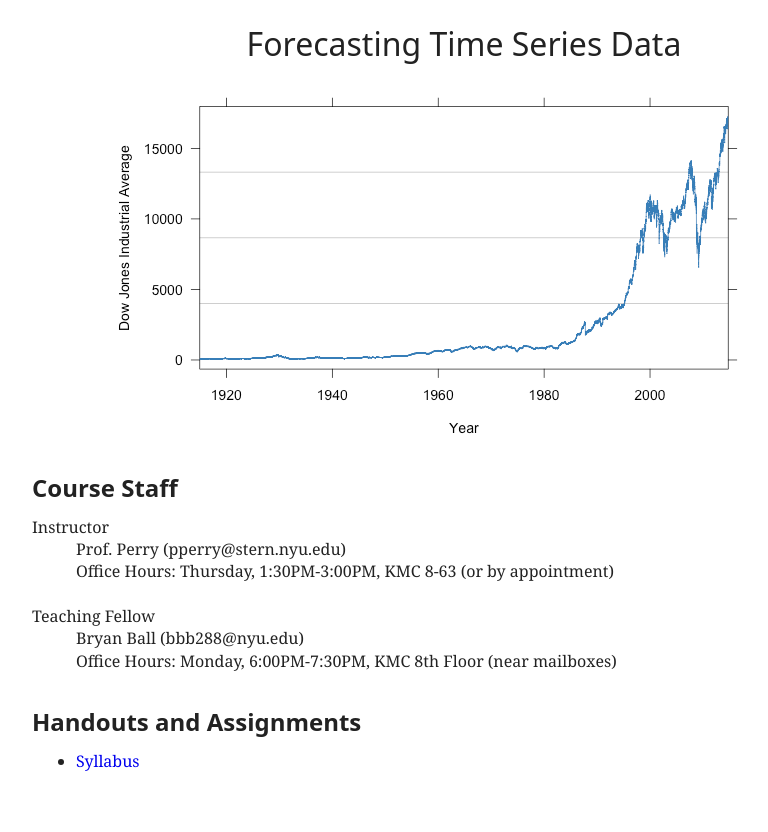
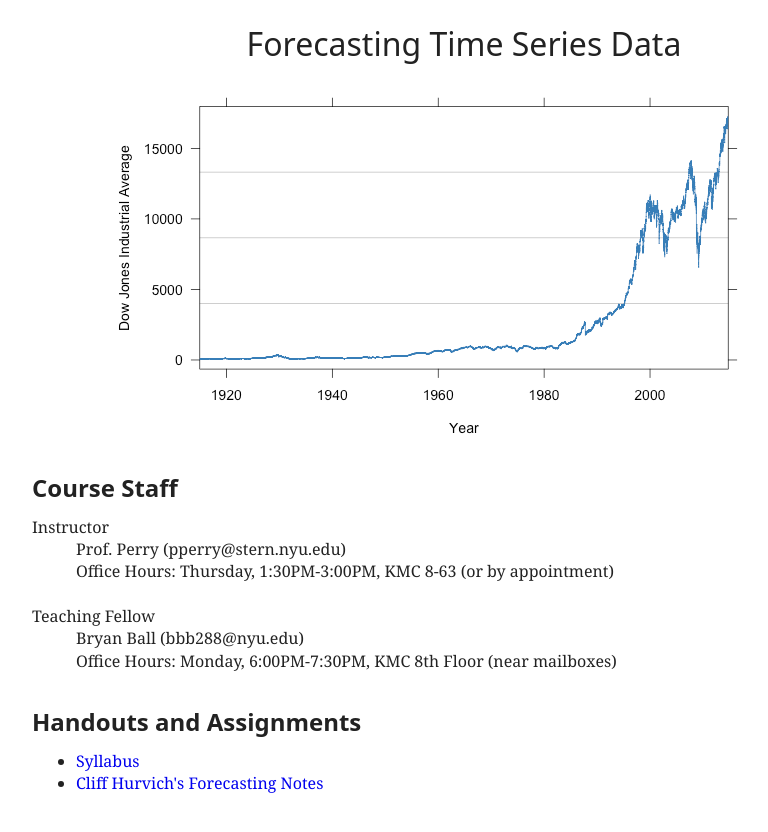
Before and after one commit to patperry/patperry.github.com, a Jekyll site: the page built from course/forecasting/index.html, in a window 1280 px wide. Shown: the top 832 px of the page, without its empty margins (176-944 px from the left). Built offline with Jekyll 4.4.1, drawn with Linux system fonts in a browser that asks for light colours.

Commit message:
Add link to Cliff's notes

```diff
--- a/course/forecasting/index.html
+++ b/course/forecasting/index.html
@@ -26,5 +26,6 @@ stylesheet: /css/main.css?v=1
 <h2>Handouts and Assignments</h2>
 <ul>
   <li><a href="handout/syllabus.pdf">Syllabus</a>
+  <li><a href="http://people.stern.nyu.edu/churvich/Forecasting/handouts.htm">Cliff Hurvich's Forecasting Notes</a>
 </ul>
 </main>
```
